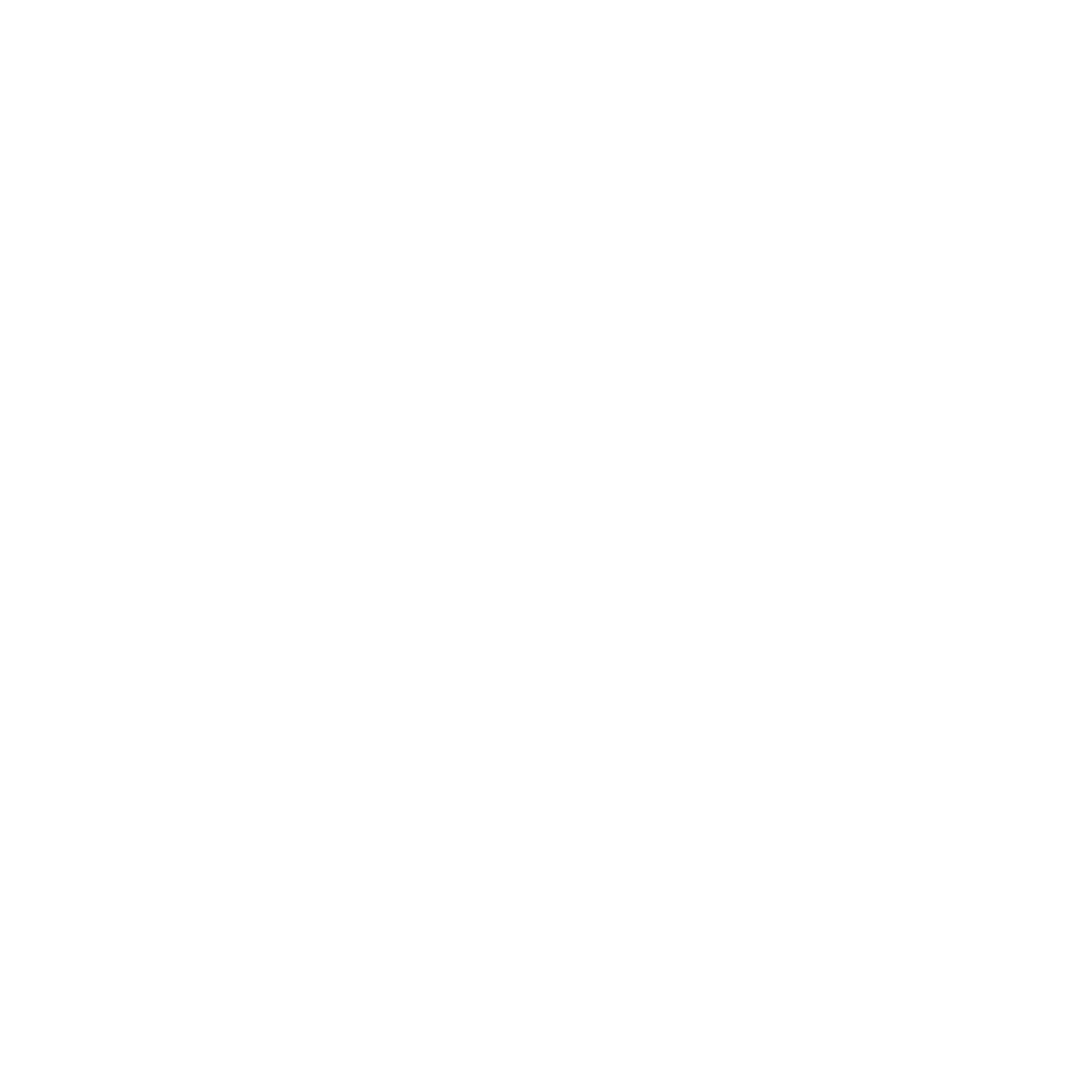
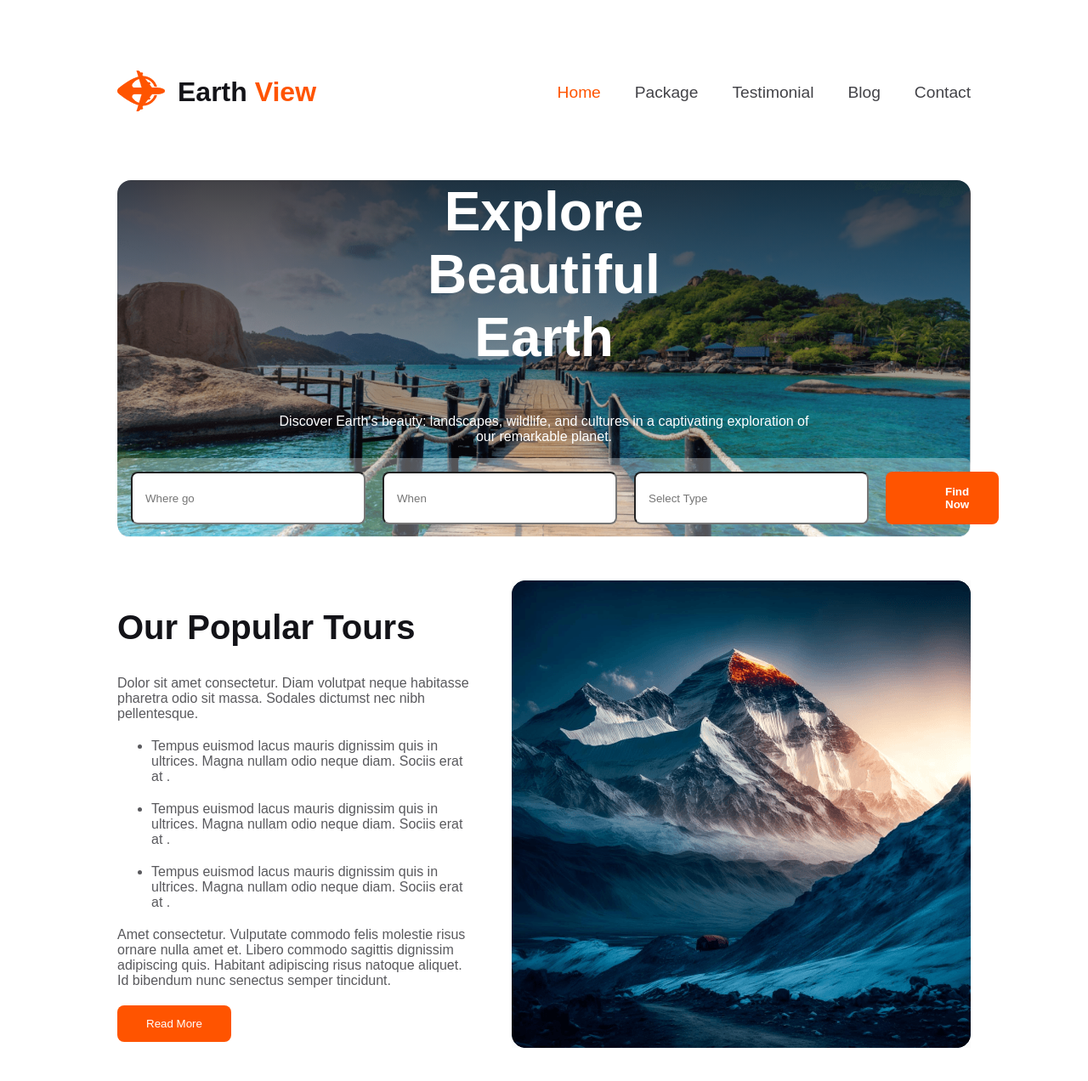
Before and after one commit to nobinalhussain/B9-A2, a plain HTML site: page index.html in a window 1280 px wide. Shown: the whole page at 85% size. Before the commit the page ends 800 px from the top, so only its background shows below. Drawn offline with Linux system fonts and the light colour scheme.

Commit message:
nav section banner and tour section finished

```diff
--- a/Styles/style.css
+++ b/Styles/style.css
@@ -0,0 +1,139 @@
+/* google font style */
+@import url("https://fonts.googleapis.com/css2?family=Mulish:ital,wght@0,200..1000;1,200..1000&family=Work+Sans:ital,wght@0,100..900;1,100..900&display=swap")
+  /* common CSS styles */ * {
+  margin: 0px;
+  padding: 0px;
+}
+/* body style */
+
+body {
+  font-family: "Mulish", sans-serif;
+  font-optical-sizing: auto;
+  font-weight: <weight>;
+  font-style: normal;
+  padding: 50px 130px;
+}
+body {
+  max-width: 1170px;
+}
+
+:root {
+  --primary-color: #ff5400;
+  --secondary-color: #131318;
+  --description-color: rgba(19, 19, 24, 0.7);
+}
+.btn-primary {
+  border-radius: 8px;
+  background: #ff5400;
+  border: none;
+  color: #fff;
+  padding: 14px 34px;
+}
+/* nav styles start from here */
+
+.nav-logo {
+  display: flex;
+  align-items: center;
+}
+.navbar {
+  display: flex;
+  justify-content: space-between;
+  align-items: center;
+}
+nav li {
+  list-style: none;
+  color: #424247;
+  font-size: 1.2rem;
+  font-weight: 400;
+  margin-left: 40px;
+}
+nav ul {
+  display: flex;
+}
+#home {
+  color: var(--primary-color);
+}
+.logo-title-content {
+  color: var(--secondary-color);
+}
+.logo-title {
+  font-size: 2rem;
+  font-weight: 800;
+  margin-left: 15px;
+}
+.nav-logo span {
+  color: var(--primary-color);
+}
+/* nav styles end here */
+
+/* banner style start from here */
+.banner-container {
+  border-radius: 16px;
+  background-repeat: no-repeat;
+  margin: 50px 0px;
+  background-size: 100%;
+  background-image: linear-gradient(
+      180deg,
+      rgba(19, 19, 24, 0.8) 0%,
+      rgba(19, 19, 24, 0) 100%
+    ),
+    url("../Images/banner\ bg.png");
+}
+
+.banner-content {
+  text-align: center;
+  color: #fff;
+  padding-inline: 60px;
+  padding: 0px 180px;
+}
+.banner-title {
+  font-weight: 800;
+  font-size: 4rem;
+  padding: 0px 100px;
+}
+
+/* form style */
+.form {
+  display: flex;
+  gap: 20px;
+  border-radius: 8px;
+  background: rgba(255, 255, 255, 0.315);
+  padding: 16px;
+}
+
+.input-style {
+  padding: 16px 80px 16px 15px;
+  border-radius: 8px;
+  background: #fff;
+}
+.btn-submit {
+  border-radius: 8px;
+  background: #ff5400;
+  border: none;
+  color: #fff;
+  font-weight: 700;
+  padding: 16px 35px 16px 70px;
+}
+
+/* banner style end here */
+
+/* Tour styles section start */
+.tour-container {
+  display: flex;
+  gap: 50px;
+}
+.tour-title {
+  color: var(--secondary-color);
+  font-weight: 800;
+  font-size: 2.5em;
+}
+.tour-description {
+  color: var(--description-color);
+  font-weight: 400;
+  margin: 20px 0px;
+}
+#list-content {
+  margin: 20px 0px;
+}
+
+/* Tour styles section end */
--- a/index.html
+++ b/index.html
@@ -4,6 +4,100 @@
     <meta charset="UTF-8" />
     <meta name="viewport" content="width=device-width, initial-scale=1.0" />
     <title>Explore Beautiful Earth</title>
+    <link rel="stylesheet" href="Styles/style.css" />
   </head>
-  <body></body>
+  <body>
+    <header>
+      <!-- nav section start from here -->
+      <nav>
+        <div class="navbar">
+          <div class="nav-logo">
+            <div>
+              <img src="Images/Group 40071 (2).png" alt="Website logo" />
+            </div>
+            <div class="logo-title-content">
+              <h3 class="logo-title">Earth <span>View</span></h3>
+            </div>
+          </div>
+          <div class="nav-manu">
+            <ul>
+              <li id="home">Home</li>
+              <li>Package</li>
+              <li>Testimonial</li>
+              <li>Blog</li>
+              <li>Contact</li>
+            </ul>
+          </div>
+        </div>
+      </nav>
+
+      <!-- nav section end here -->
+
+      <!-- Banner section start from here -->
+      <section>
+        <div class="banner-container">
+          <div class="banner-content">
+            <h1 class="banner-title">Explore Beautiful Earth</h1>
+            <p class="banner-description">
+              Discover Earth's beauty: landscapes, wildlife, and cultures in a
+              captivating exploration of our remarkable planet.
+            </p>
+          </div>
+          <div class="form-container">
+            <form class="form">
+              <input class="input-style" type="text" placeholder="Where go" />
+              <input class="input-style" type="text" placeholder="When" />
+              <input
+                class="input-style"
+                type="text"
+                placeholder="Select Type"
+              />
+              <button class="btn-submit">Find Now</button>
+            </form>
+          </div>
+        </div>
+      </section>
+
+      <!-- Banner section end here -->
+    </header>
+
+    <main>
+      <section>
+        <div class="tour-container">
+          <div class="tour-content">
+            <h2 class="tour-title">Our Popular Tours</h2>
+            <p class="tour-description">
+              Dolor sit amet consectetur. Diam volutpat neque habitasse pharetra
+              odio sit massa. Sodales dictumst nec nibh pellentesque.
+            </p>
+            <ul class="tour-description">
+              <li>
+                Tempus euismod lacus mauris dignissim quis in ultrices. Magna
+                nullam odio neque diam. Sociis erat at .
+              </li>
+              <li id="list-content">
+                Tempus euismod lacus mauris dignissim quis in ultrices. Magna
+                nullam odio neque diam. Sociis erat at .
+              </li>
+              <li>
+                Tempus euismod lacus mauris dignissim quis in ultrices. Magna
+                nullam odio neque diam. Sociis erat at .
+              </li>
+            </ul>
+            <p class="tour-description">
+              Amet consectetur. Vulputate commodo felis molestie risus ornare
+              nulla amet et. Libero commodo sagittis dignissim adipiscing quis.
+              Habitant adipiscing risus natoque aliquet. Id bibendum nunc
+              senectus semper tincidunt.
+            </p>
+            <button class="btn-primary">Read More</button>
+          </div>
+          <div class="tour-img">
+            <img src="Images/Rectangle 4.png" alt="" />
+          </div>
+        </div>
+      </section>
+    </main>
+    <footer></footer>
+  </body>
 </html>
```
Also changed, not shown: Images/banner bg.png (renamed from Images/Group 13 (1) (1).png).
